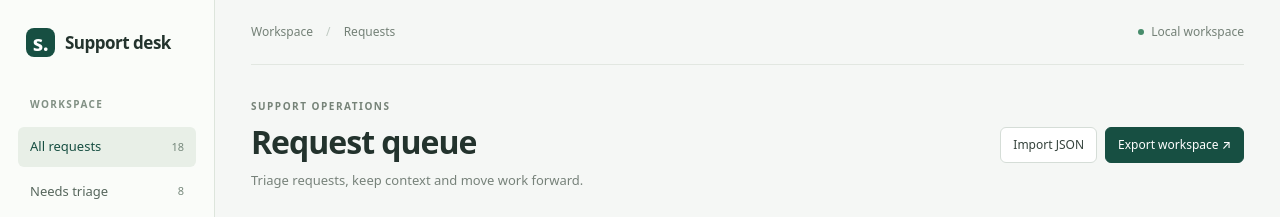
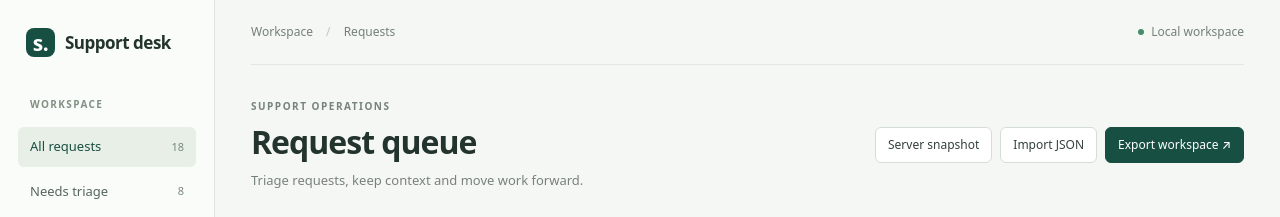
Before and after one commit to andrewvazhnovski-dev/support-desk-workbench, a React (Vite) app: page / in a window 1280 px wide. Shown: the top 217 px of the page. Built offline with nearby package versions, Linux system fonts and the light colour scheme; the HTML template or start-up script is replaced by a standard one.

Commit message:
Connect server snapshots to the ticket workspace

```diff
--- a/src/App.tsx
+++ b/src/App.tsx
@@ -16,6 +16,7 @@ import { createSeed } from "./domain/seed.ts";
 import { useWorkspace } from "./useWorkspace.ts";
 import { TicketDialog } from "./components/TicketDialog.tsx";
 import { ImportDialog } from "./components/ImportDialog.tsx";
+import { ServerSnapshotDialog } from "./components/ServerSnapshotDialog.tsx";
 import "./styles.css";
 
 const pageSize = 8;
@@ -28,6 +29,7 @@ export default function App() {
   const [selected, setSelected] = useState<string[]>([]);
   const [activeId, setActiveId] = useState<string | null>(null);
   const [importing, setImporting] = useState(false);
+  const [serverSnapshotOpen, setServerSnapshotOpen] = useState(false);
   const [bulkStatus, setBulkStatus] = useState<Status>("In progress");
   const [message, setMessage] = useState("");
   const searchRef = useRef<HTMLInputElement>(null);
@@ -165,6 +167,7 @@ export default function App() {
             <p>Triage requests, keep context and move work forward.</p>
           </div>
           <div className="header-actions">
+            <button onClick={() => setServerSnapshotOpen(true)}>Server snapshot</button>
             <button onClick={() => setImporting(true)}>Import JSON</button>
             <button onClick={exportData}>
               Export workspace <span aria-hidden="true">↗</span>
@@ -331,6 +334,7 @@ export default function App() {
           }
         />
       )}
+      {serverSnapshotOpen && <ServerSnapshotDialog tickets={tickets} onClose={() => setServerSnapshotOpen(false)} onLoad={(next) => { setTickets(next); setSelected([]); setPage(1); setActiveId(null); setMessage("Loaded server snapshot into this browser."); }} />}
       {importing && (
         <ImportDialog
           onClose={() => setImporting(false)}
```
